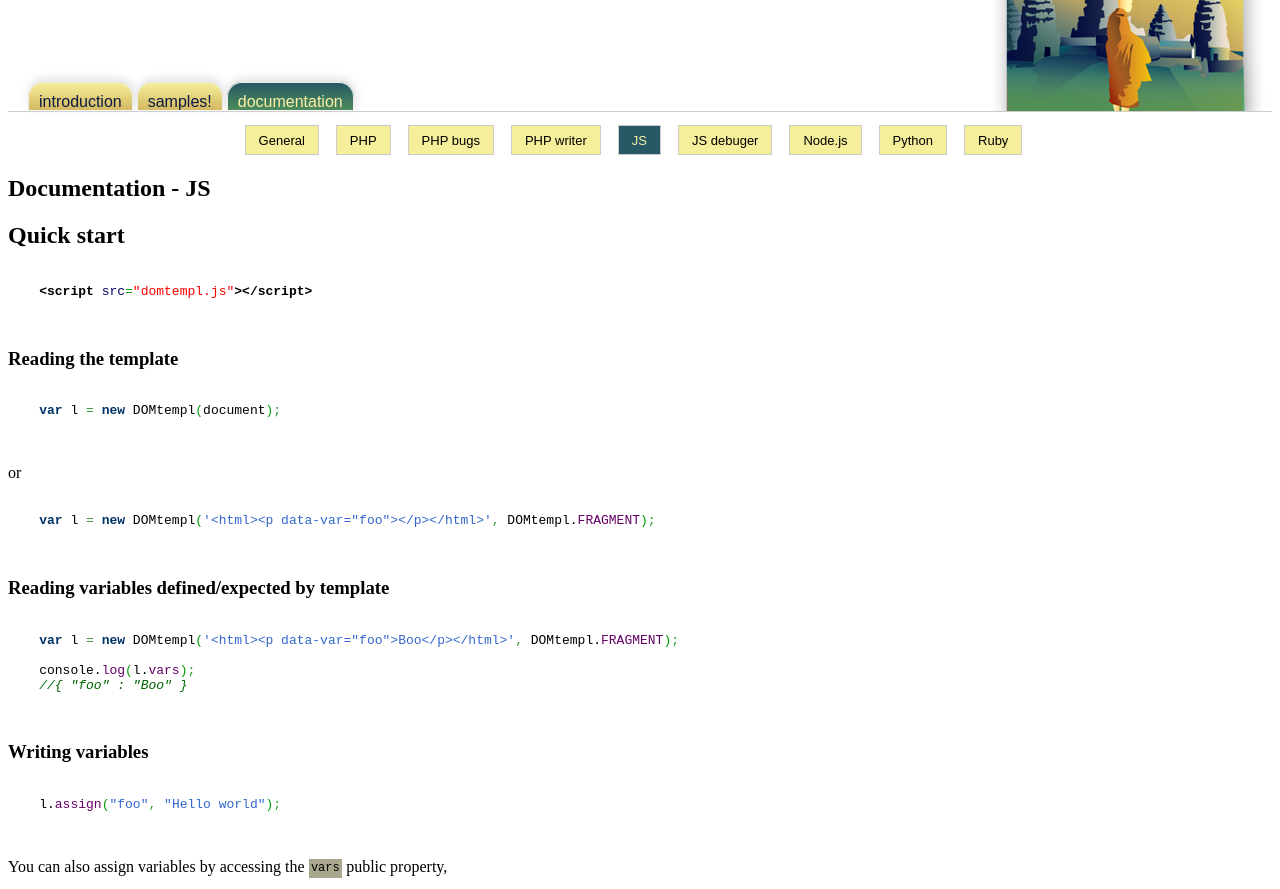
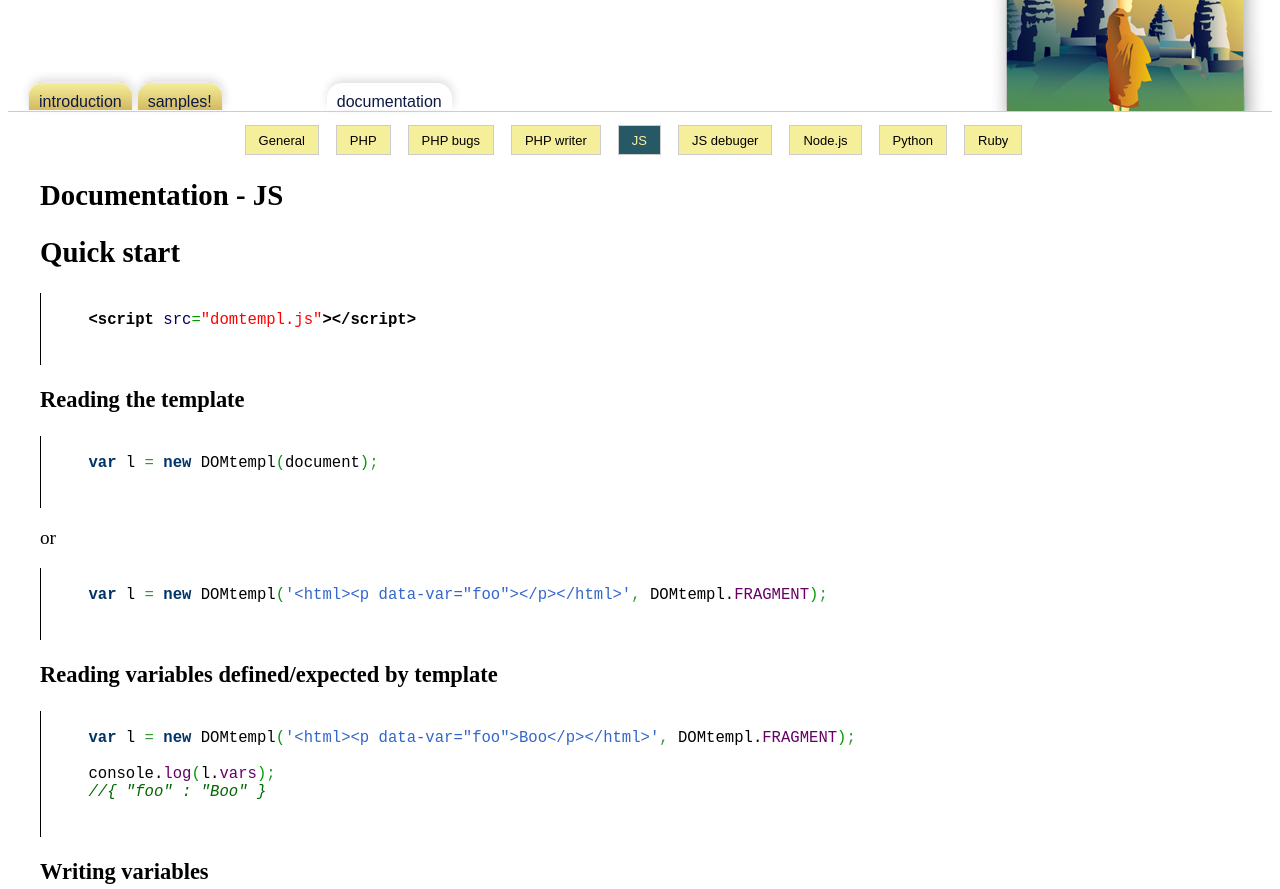
Before and after one commit to makesite/domtempl, a plain HTML site: page docs_js.html in a window 1280 px wide. Shown: the part 110-999 px from the top of the page. Drawn offline with Linux system fonts and the light colour scheme.

Commit message:
Update template and CSS.

```diff
--- a/domtempl.css
+++ b/domtempl.css
@@ -50,6 +50,12 @@ background: -moz-linear-gradient(top,  #265965,  #4d8b5c); /* for firefox 3.6+ *
 background: -ms-linear-gradient(top,  #265965,  #4d8b5c); /* for IE10+ */
 background: -o-linear-gradient(top,  #265965,  #4d8b5c); /* for opera 11.10+ */
 background: linear-gradient(top,  #265965,  #4d8b5c); /* for the future */
+}
+header nav a:last-child {
+	margin-left: 100px;
+	color: rgb(12, 25, 67);
+	background: none;
+	border: none;
 }
 
 nav#sub {
@@ -150,8 +156,9 @@ footer {
 
 p > code {
     background: #a9a78e;
-    font-size: small;
-    padding: 0.2em;
+    font-family: monospace;
+    font-size: 1.1em;
+    padding: 0.4em;
     vertical-align: middle;
 }
 
@@ -160,4 +167,26 @@ p > code {
 	width: 30%;
 	color: #aaa;
 	font-size: small;
+	margin-left: 2%;
 }
+#aside a {
+	color: inherit;
+}
+
+article {
+    max-width: 1200px;
+    margin: 0 auto;
+    font-size: larger;
+}
+pre {
+    border-left: 1px solid #000;
+    padding-left: 10px;
+}
+#samples pre { border: none; padding-left: 0; }
+table {
+	width: 100%;
+	font-family: monospace;
+}
+table th {
+	text-align: left;
+}
```
Also changed, not shown: domtempl.html (+3 -1 lines).
